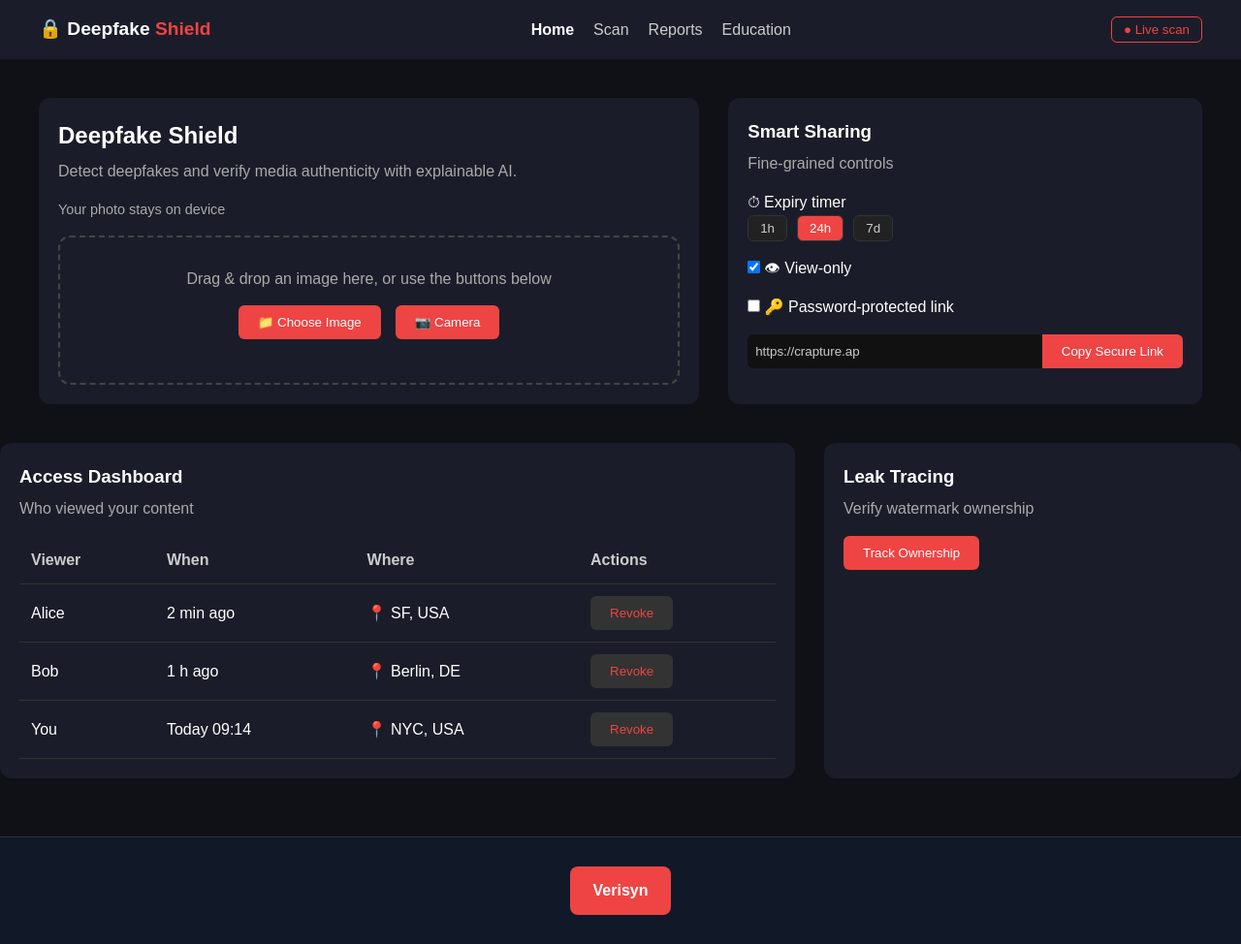
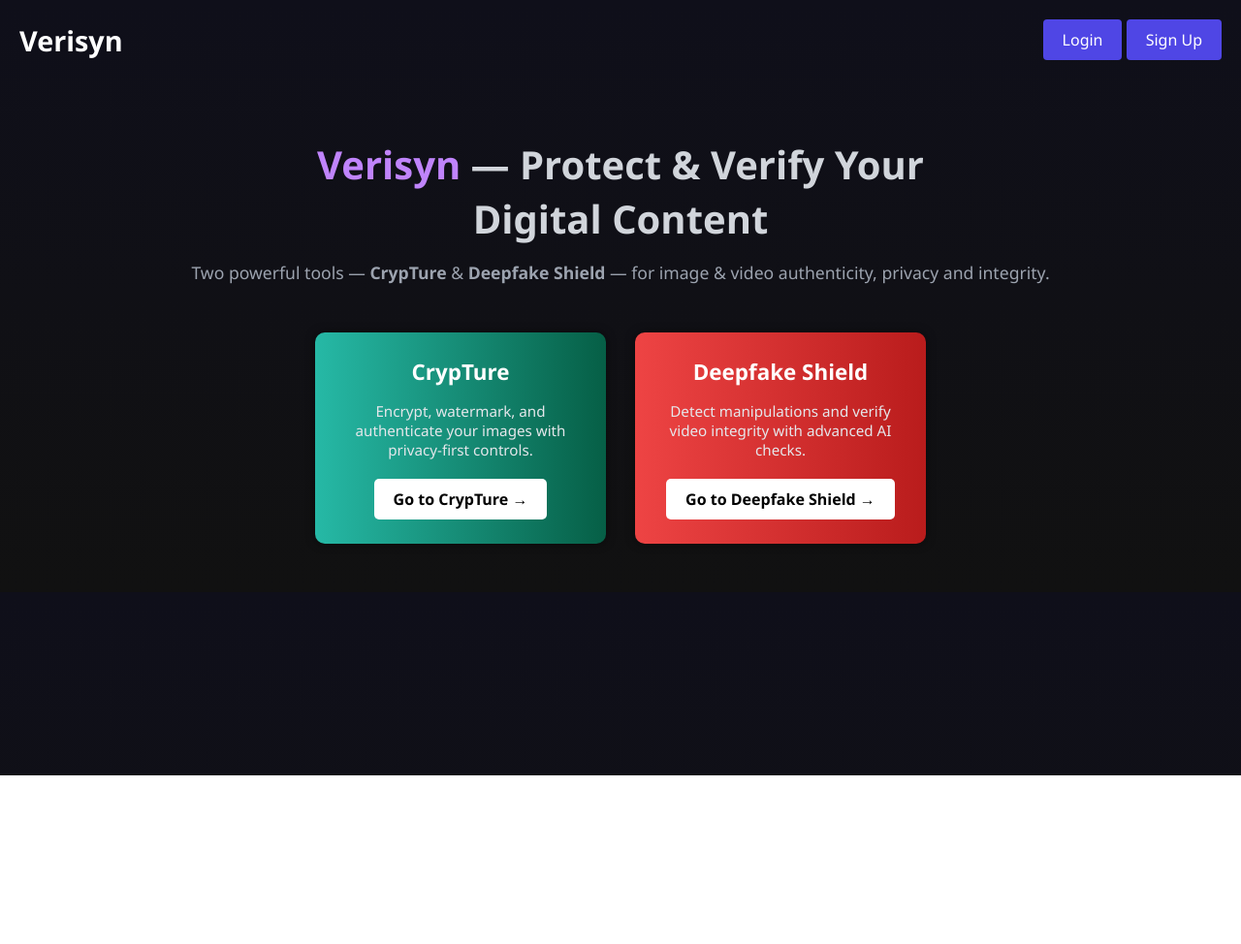
Before and after one commit to deepikaarya218/VeriSyn, a plain HTML site: page index.html in a window 1280 px wide. Shown: the whole page at 97% size. After the commit the page ends 800 px from the top, so only its background shows below. Drawn offline with Linux system fonts and the light colour scheme.

Commit message:
adding index

```diff
--- a/index.html
+++ b/index.html
@@ -1,128 +1,41 @@
 <!DOCTYPE html>
 <html lang="en">
 <head>
-  <meta charset="UTF-8">
-  <meta name="viewport" content="width=device-width, initial-scale=1.0">
-  <title>Deepfake Shield</title>
-  <link rel="stylesheet" href="css/style.css">
+  <meta charset="UTF-8" />
+  <meta name="viewport" content="width=device-width, initial-scale=1.0" />
+  <title>Verisyn - Protect Digital Content</title>
+  <link rel="stylesheet" href="css/landing_page.css" />
 </head>
 <body>
-  <!-- Navbar -->
-  <nav class="navbar">
-    <div class="logo">🔒 Deepfake <span>Shield</span></div>
-    <ul class="nav-links">
-      <li><a href="index.html" class="active">Home</a></li>
-      <li><a href="scan.html">Scan</a></li>
-      <li><a href="report.html">Reports</a></li>
-      <li><a href="education.html">Education</a></li>
-    </ul>
+  <header class="navbar">
+    <div class="logo">Verisyn</div>
+    <div class="nav-buttons">
+      <a href="login.html" class="btn-primary">Login</a>
+      <a href="signup.html" class="btn-primary">Sign Up</a>
 
-    <button class="live-scan">● Live scan</button>
-  </nav>
+    </div>
+  </header>
 
-  <!-- Main Section -->
-  <section class="container">
-    <!-- Upload Box -->
-    <div class="upload-box">
-      <h2>Deepfake Shield</h2>
-      <p>Detect deepfakes and verify media authenticity with explainable AI.</p>
+  <main class="main-content">
+    <h1><span>Verisyn</span> — Protect & Verify Your<br>Digital Content</h1>
+    <p>Two powerful tools — <strong>CrypTure</strong> & <strong>Deepfake Shield</strong> — for image & video authenticity, privacy and integrity.</p>
 
-      <div class="upload">
-        <p class="note">Your photo stays on device</p>
-        <div class="drop-area" id="drop-area">
-          <p>Drag & drop an image here, or use the buttons below</p>
-          <div class="buttons">
-            <input type="file" id="fileInput" hidden>
-            <button class="btn" id="chooseBtn">📁 Choose Image</button>
-            <button class="btn">📷 Camera</button>
-          </div>
-          <p id="fileName" class="file-name"></p>
-        </div>
+
+    <div class="tool-cards">
+      <div class="card cryp">
+        <h3>CrypTure</h3>
+        <p>Encrypt, watermark, and authenticate your images with privacy-first controls.</p>
+        <a href="../crypture/upload.html" class="card-btn">Go to CrypTure →</a>
+      </div>
+      <div class="card deepfake">
+        <h3>Deepfake Shield</h3>
+        <p>Detect manipulations and verify video integrity with advanced AI checks.</p>
+        <a href="../paranox/index.html" class="card-btn">Go to Deepfake Shield →</a>
       </div>
     </div>
-
-    <!-- Sharing Box -->
-    <div class="sharing-box">
-      <h3>Smart Sharing</h3>
-      <p>Fine-grained controls</p>
-
-      <div class="control">
-        <label>⏱ Expiry timer</label>
-        <div class="timer-options" id="timerOptions">
-          <button data-time="1h">1h</button>
-          <button class="active" data-time="24h">24h</button>
-          <button data-time="7d">7d</button>
-        </div>
-      </div>
-
-      <div class="control">
-        <label><input type="checkbox" id="viewOnly" checked> 👁 View-only</label>
-      </div>
-
-      <div class="control">
-        <label><input type="checkbox" id="passwordToggle"> 🔑 Password-protected link</label>
-      </div>
-
-      <div class="link-box">
-        <input type="text" id="secureLink" value="https://crapture.ap" readonly>
-        <button class="btn copy" id="copyBtn">Copy Secure Link</button>
-      </div>
-      <p id="copyMsg" class="copy-msg"></p>
-    </div>
-  </section>
-
-    <!-- Add this section BELOW your Sharing Box inside <section class="container"> -->
-
-  <div class="dashboard-container">
-    <!-- Access Dashboard -->
-    <div class="access-dashboard">
-      <h3>Access Dashboard</h3>
-      <p>Who viewed your content</p>
-      <table>
-        <thead>
-          <tr>
-            <th>Viewer</th>
-            <th>When</th>
-            <th>Where</th>
-            <th>Actions</th>
-          </tr>
-        </thead>
-        <tbody id="viewerTable">
-          <tr>
-            <td>Alice</td>
-            <td>2 min ago</td>
-            <td>📍 SF, USA</td>
-            <td><button class="btn revoke">Revoke</button></td>
-          </tr>
-          <tr>
-            <td>Bob</td>
-            <td>1 h ago</td>
-            <td>📍 Berlin, DE</td>
-            <td><button class="btn revoke">Revoke</button></td>
-          </tr>
-          <tr>
-            <td>You</td>
-            <td>Today 09:14</td>
-            <td>📍 NYC, USA</td>
-            <td><button class="btn revoke">Revoke</button></td>
-          </tr>
-        </tbody>
-      </table>
-    </div>
-
-    <!-- Leak Tracing -->
-    <div class="leak-tracing">
-      <h3>Leak Tracing</h3>
-      <p>Verify watermark ownership</p>
-      <button class="btn">Track Ownership</button>
-    </div>
-  </div>
-
-  <footer class="footer">
-  <a href="landing_page.html" class="footer-back-button"> Verisyn </a>
-</footer>
+  </main>
 
 
-  <script src="js/script.js"></script>
+  <script src="js/landing_page.js"></script>
 </body>
 </html>
```
